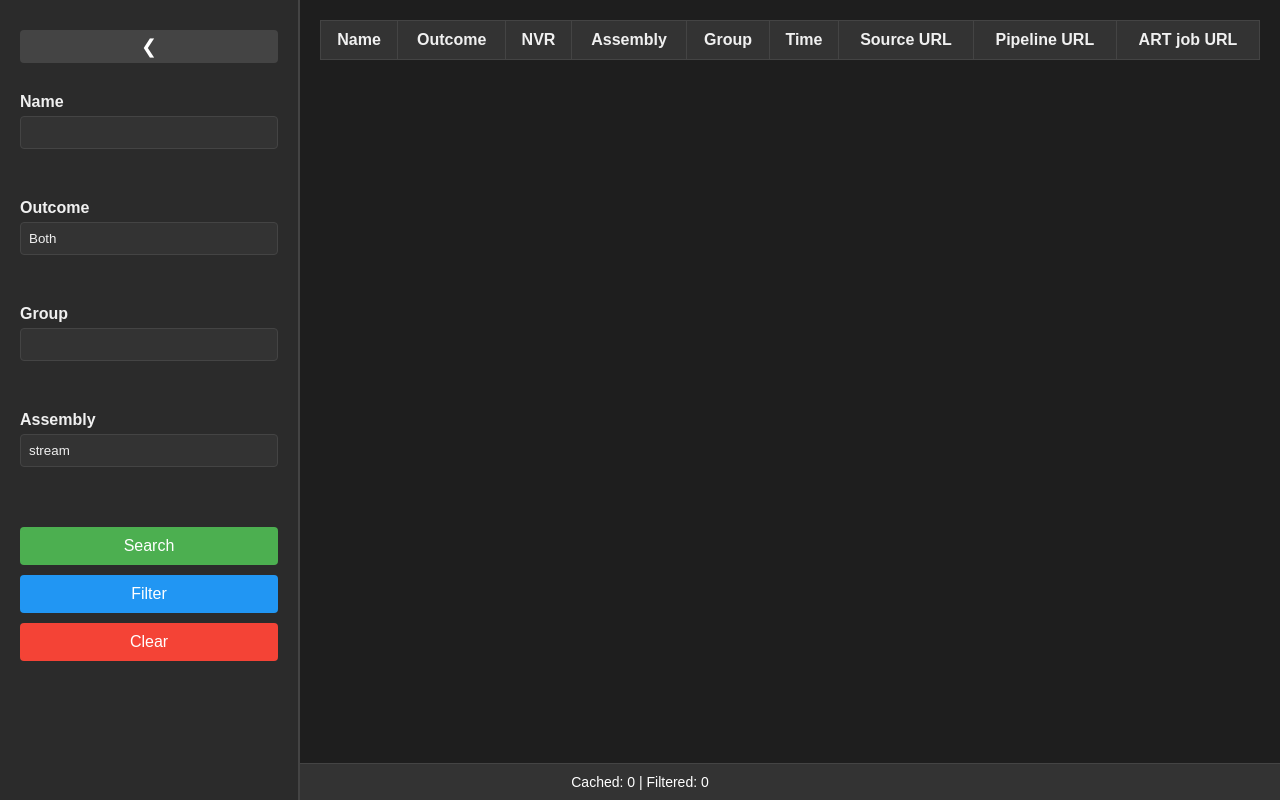
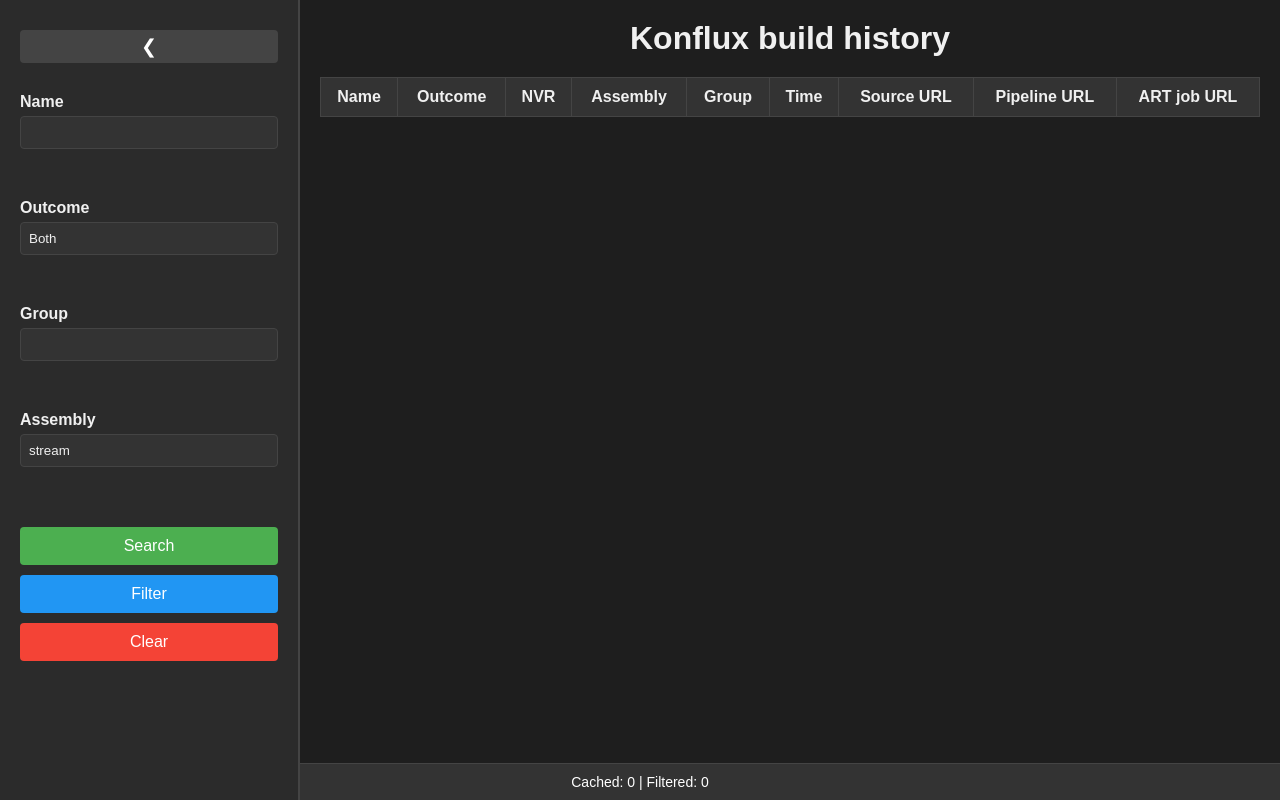
Before and after one commit to openshift-eng/art-dashboard-ui, a Flask app: page / in a window 1280 px wide. Run offline with Flask 3, Linux system fonts and the light colour scheme; data that the repository does not hold is empty.

Commit message:
Add title

```diff
--- a/static/style.css
+++ b/static/style.css
@@ -127,6 +127,11 @@ button:hover {
     padding-bottom: 50px; /* Allow space for the status bar */
 }
 
+.results-container h1 {
+    text-align: center;
+    margin-bottom: 20px;
+}
+
 .results-container h2 {
     font-size: 1.2em;
     margin-bottom: 15px;
--- a/templates/index.html
+++ b/templates/index.html
@@ -40,6 +40,7 @@
         </div>
 
         <div class="results-container">
+            <h1>Konflux build history</h1>
             <div id="loadingOverlay">
                 <img src="{{ url_for('static', filename='loading.gif') }}" alt="Loading...">
             </div>
```
